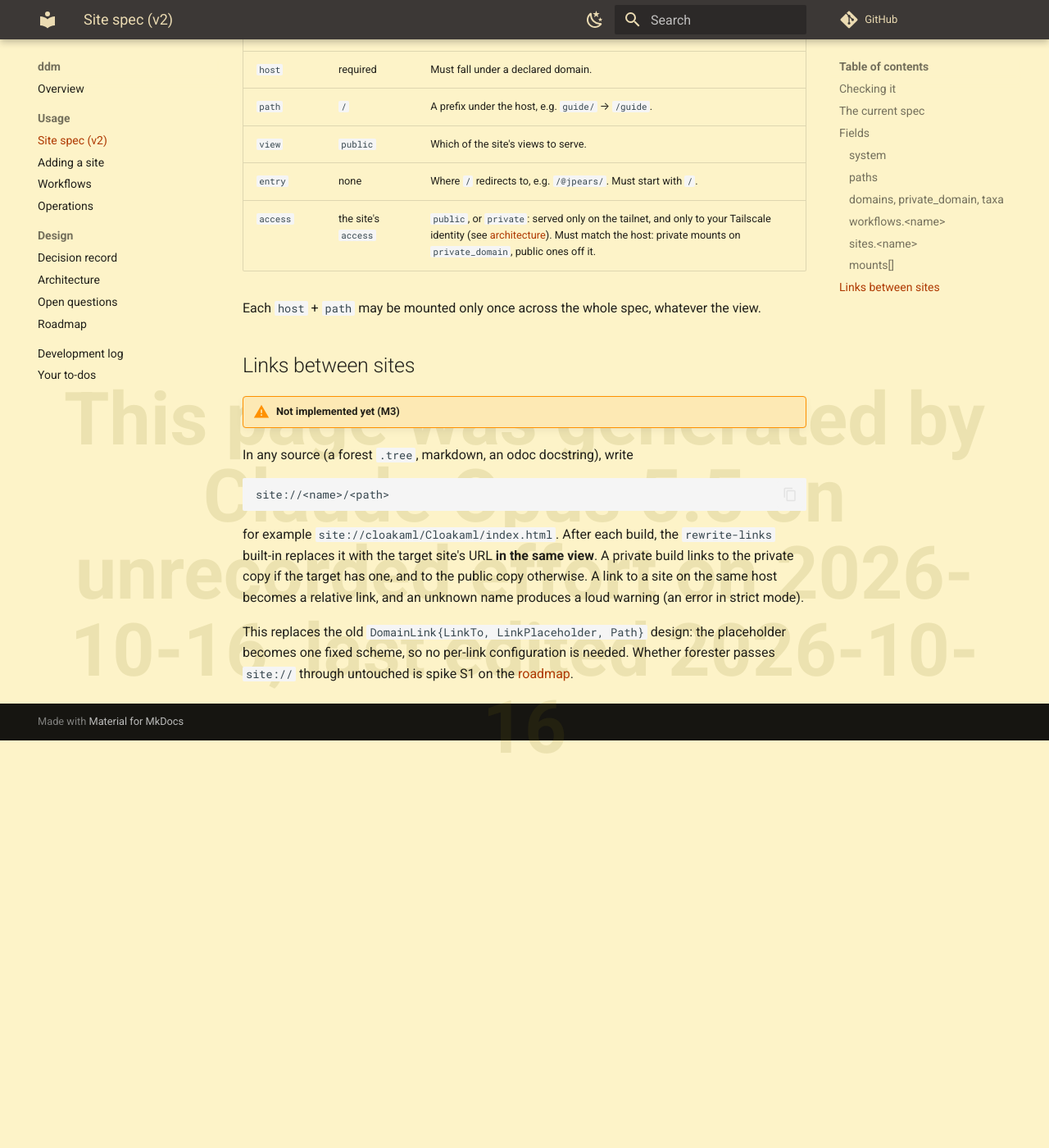
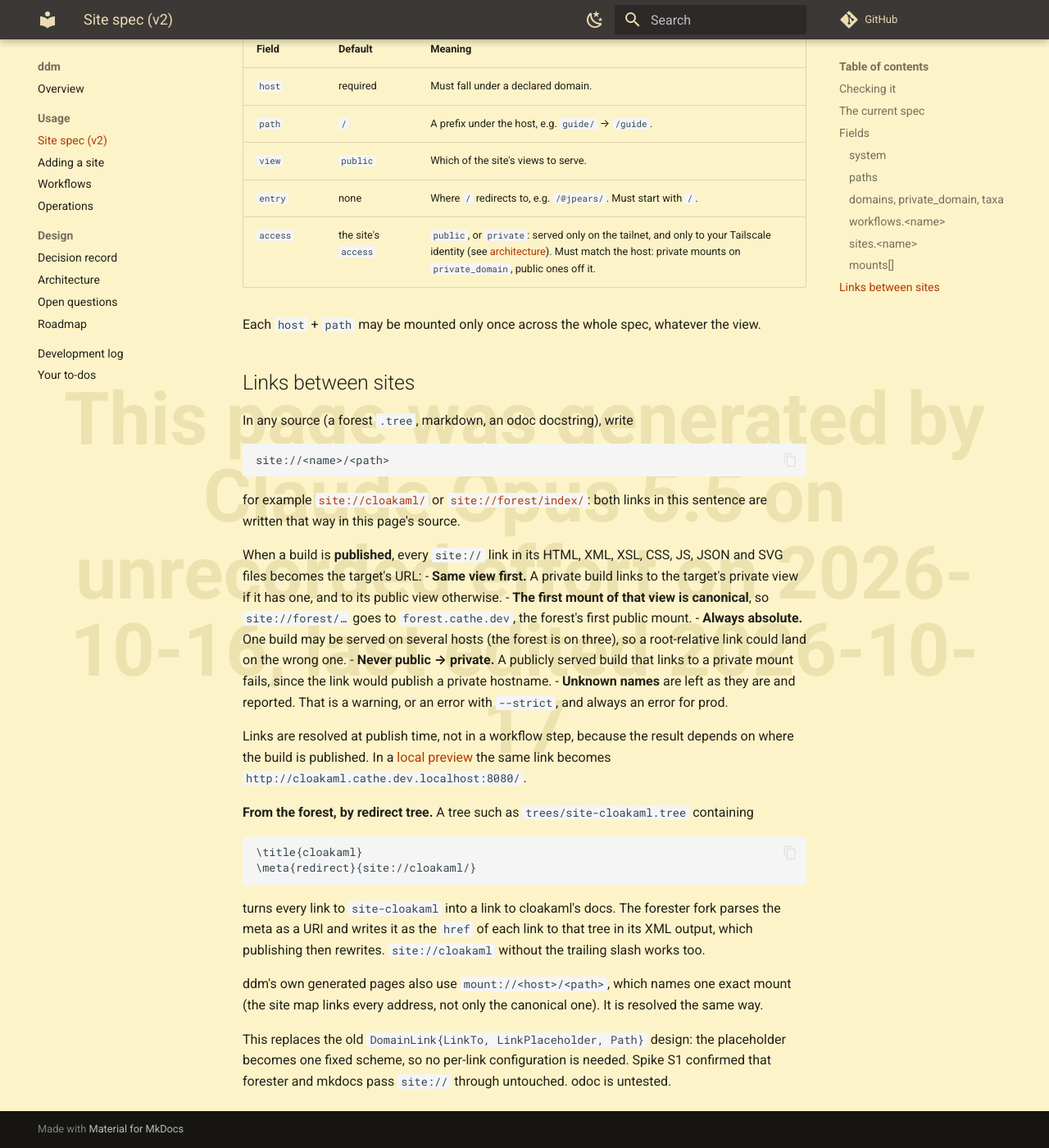
Before and after one commit to thecathe/webserver, an MkDocs documentation site: the page built from docs/usage/spec.md, in a window 1280 px wide and 1400 px high, scrolled down 5808 px. Shown: the whole window at 82% size. Built offline with MkDocs 1.6.1 and Material for MkDocs 9.7.7, drawn with Linux system fonts in a browser that asks for light colours; comment, search, counter and statistics services are not loaded; before the commit the page ends 6711 px from its top, so only the background shows below that; some of the changed text lies outside the part shown.

Commit message:
docs: publish, preview, the Caddyfile and site:// links (M3a)
Co-Authored-By: Claude Opus 5.5 <noreply@anthropic.com>

````diff
--- a/docs/usage/operations.md
+++ b/docs/usage/operations.md
@@ -19,20 +19,71 @@ everything is either in a git repo or generated from one.
 The `deploy-dots` Action is gone, so pushing to `main` no longer touches the droplet. Its GitHub secrets
 (`WEBSERVER_*`) are still set in the repo settings. They are harmless, but can be deleted.
 
-## Available now (M1, M2)
+## Available now (M1–M3a)
 
 From the repo root:
 
 ```sh
-nix develop -c bin/ddm check                  # validate the spec; one-line summary
-nix develop -c bin/ddm sites                  # table of every mount
-nix develop -c bin/ddm build <site> [--view v] # build locally into .ddm/out/<site>/<view>/<commit>/
-nix develop -c go -C ddm test ./...           # all tests, including sites.yaml itself
+nix develop -c bin/ddm check                    # validate the spec; one-line summary
+nix develop -c bin/ddm sites                    # table of every mount
+nix develop -c bin/ddm build <site> [--view v]  # build into .ddm/out/<site>/<view>/<commit>/
+nix develop -c bin/ddm publish <site> [--view v] [--target prod|preview]
+nix develop -c bin/ddm caddyfile [--target preview]   # print the generated Caddyfile
+nix develop -c bin/ddm preview [site ...]       # build, publish and serve everything locally
+nix develop -c go -C ddm test ./...             # all tests, including sites.yaml itself
 ```
 
 Run `check` before committing a change to `sites.yaml`, and `build` before relying on a new site or workflow.
-`bin/ddm` compiles ddm from source and runs it, so it always matches the checkout. `ddm build -h` lists the build
-flags; [workflows](workflows.md#trying-one) has examples.
+`bin/ddm` compiles ddm from source and runs it, so it always matches the checkout. Every command takes `-h`;
+[workflows](workflows.md#trying-one) has build examples.
+
+### Local preview
+
+`ddm preview` builds every mounted view of every site (or just the sites named), publishes them into `.ddm/www`
+exactly as the server will lay them out, and serves them with Caddy. Every host gets a local name:
+
+```text
+https://forest.cathe.dev/   →   http://forest.cathe.dev.localhost:8080/
+https://the.cathe.dev/sites/ →  http://the.cathe.dev.localhost:8080/sites/
+```
+
+Browsers send `*.localhost` to your own machine, so no DNS or `/etc/hosts` changes are needed. Caddy listens on
+localhost only. `site://` links are resolved to these preview addresses.
+
+- A site that fails to build is reported and skipped; the rest are still served.
+- `--serve-only` serves what was last published, without building (builds take minutes; serving is instant).
+- `--no-serve` builds and publishes only.
+- `--src ddm=.@my-branch` builds a site from a local repo and branch (committed state only). This site, for
+  example, is only on GitHub once `main` is pushed.
+- **Private mounts are served without the tailnet check**: the preview is for looking, not for access control.
+  The forest's public view also includes the profiles that keep it unpublished (D25), so a preview is for you only.
+
+### Publishing
+
+`ddm publish` builds one view and publishes it:
+
+```text
+<www>/<view>/<site>/<UTC time>-<commit>/   one directory per publish
+<www>/<view>/<site>/current                symlink to the live one
+```
+
+`current` is swapped with an atomic rename, so a reader never sees a half-copied site. The newest three publishes
+are kept. Rolling back by hand means pointing `current` at an older directory (`ln -sfn <dir> current.tmp && mv -T
+current.tmp current`); `ddm rollback` will do this (M6).
+
+`--target prod` writes to the spec's `paths.www` (`/var/www`), with `https://` links, and fails on any unresolved
+`site://` link. On your machine `/var/www` won't be writable; that target is for the server.
+
+### The Caddyfile
+
+`ddm caddyfile` prints the production config generated from the mounts. Check it with Caddy itself:
+
+```sh
+nix develop -c sh -c 'bin/ddm caddyfile | caddy adapt --adapter caddyfile --config /dev/stdin >/dev/null'
+```
+
+The devShell's Caddy includes the Cloudflare DNS plugin that the config needs, the same build the server will
+run. [Architecture](../design/architecture.md#caddy) explains what each part does.
 
 ## Planned (once ddm runs, roadmap M6)
 
--- a/docs/usage/spec.md
+++ b/docs/usage/spec.md
@@ -4,14 +4,15 @@ generated:
   model: Opus 5.5
   effort: unrecorded
   date: 2026-10-16
-  edited: 2026-10-16
+  edited: 2026-10-17
 ---
 
 # Site spec (v2)
 
-!!! info "Status: validated and buildable, not yet published"
-    `sites.yaml` is loaded and validated by `ddm check` (roadmap M1, `ddm/internal/spec`). `bin/ddm build` builds any site locally (M2).
-    Nothing is published until M3. Names may still change; see [open questions](../design/open-questions.md#spec-naming).
+!!! info "Status: validated, buildable and publishable locally"
+    `sites.yaml` is loaded and validated by `ddm check` (M1). `bin/ddm build` builds any site (M2), and
+    `bin/ddm preview` publishes and serves them locally (M3a). Nothing is live until the server exists (M5–M7).
+    Names may still change; see [open questions](../design/open-questions.md#spec-naming).
 
 The spec has seven top-level parts:
 - **system**: where the server's own config comes from;
@@ -122,19 +123,46 @@ Each `host` + `path` may be mounted only once across the whole spec, whatever th
 
 ## Links between sites
 
-!!! warning "Not implemented yet (M3)"
-
 In any source (a forest `.tree`, markdown, an odoc docstring), write
 
 ```text
 site://<name>/<path>
 ```
 
-for example `site://cloakaml/Cloakaml/index.html`. After each build, the `rewrite-links` built-in replaces it with
-the target site's URL **in the same view**. A private build links to the private copy if the target has one, and to
-the public copy otherwise. A link to a site on the same host becomes a relative link, and an unknown name produces a
-loud warning (an error in strict mode).
+for example [`site://cloakaml/`](site://cloakaml/) or [`site://forest/index/`](site://forest/index/): both links
+in this sentence are written that way in this page's source.
+
+When a build is **published**, every `site://` link in its HTML, XML, XSL, CSS, JS, JSON and SVG files becomes the
+target's URL:
+- **Same view first.** A private build links to the target's private view if it has one, and to its public view
+  otherwise.
+- **The first mount of that view is canonical**, so `site://forest/…` goes to `forest.cathe.dev`, the forest's first
+  public mount.
+- **Always absolute.** One build may be served on several hosts (the forest is on three), so a root-relative link
+  could land on the wrong one.
+- **Never public → private.** A publicly served build that links to a private mount fails, since the link would
+  publish a private hostname.
+- **Unknown names** are left as they are and reported. That is a warning, or an error with `--strict`, and always
+  an error for prod.
+
+Links are resolved at publish time, not in a workflow step, because the result depends on where the build is
+published. In a [local preview](operations.md#local-preview) the same link becomes
+`http://cloakaml.cathe.dev.localhost:8080/`.
+
+**From the forest, by redirect tree.** A tree such as `trees/site-cloakaml.tree` containing
+
+```text
+\title{cloakaml}
+\meta{redirect}{site://cloakaml/}
+```
+
+turns every link to `site-cloakaml` into a link to cloakaml's docs. The forester fork parses the meta as a URI and
+writes it as the `href` of each link to that tree in its XML output, which publishing then rewrites. `site://cloakaml`
+without the trailing slash works too.
+
+ddm's own generated pages also use `mount://<host>/<path>`, which names one exact mount (the site map links every
+address, not only the canonical one). It is resolved the same way.
 
 This replaces the old `DomainLink{LinkTo, LinkPlaceholder, Path}` design: the placeholder becomes one fixed scheme,
-so no per-link configuration is needed. Whether forester passes `site://` through untouched is spike S1 on the
-[roadmap](../design/roadmap.md#spikes).
+so no per-link configuration is needed. Spike S1 confirmed that forester and mkdocs pass `site://` through
+untouched. odoc is untested.
--- a/docs/usage/workflows.md
+++ b/docs/usage/workflows.md
@@ -4,14 +4,14 @@ generated:
   model: Opus 5.5
   effort: unrecorded
   date: 2026-10-16
-  edited: 2026-10-16
+  edited: 2026-10-17
 ---
 
 # Workflows
 
-!!! info "Status: implemented (M2), not yet published"
-    `ddm build` runs any workflow locally. Publishing the result is M3. The `rewrite-links` and `site-directory`
-    built-ins are registered but report "not implemented yet".
+!!! info "Status: implemented (M2, M3a); published locally, not yet live"
+    `ddm build` runs any workflow; `ddm publish` and `ddm preview` publish the result (see
+    [operations](operations.md)). Nothing is live on the internet until the server exists (M5–M7).
 
 A workflow is a **named, reusable list of steps** that turns a checkout into a directory of static files. Sites refer
 to workflows by name and override their `params`.
@@ -67,9 +67,12 @@ Commands also see `DDM_SITE`, `DDM_VIEW`, `DDM_OUT`, `DDM_REPO` and `DDM_SYSTEM`
 | Built-in | Status | Purpose |
 |---|---|---|
 | `mkdocs-config` | works | Writes a minimal `mkdocs.yml` if the repo has none. Params: `input_dir` (docs_dir, default `docs`; mkdocs can't use the repo root), `theme` (default `material`), `site_name` (default: the site name). |
-| `rewrite-links` | M3 | Resolves `site://name/path` links. |
-| `site-directory` | M3 | Generates the `docs.cathe.dev` directory from the spec. |
+| `site-directory` | works (M3a) | Generates pages from the spec. Param `page`: `directory` (default) lists every indexed, publicly mounted site by taxon (`docs.cathe.dev`); `map` lists **every** mount of every site, grouped by host, each with a public/private badge (the private site map at `the.cathe.dev/sites/`). Both write the shared `404.html`. |
 | `md-ssg` | later | A small static-site generator built in Go, for plain markdown repos. |
+
+`site://` links are not a workflow step: they are resolved when a build is **published**, because what a link
+becomes depends on where it is published (the server, or a local preview). See
+[links between sites](spec.md#links-between-sites).
 
 There is no forest-specific built-in. The forest's own `build-forest --strict-private` already fails a build in
 which a visible tree links to a hidden one, so ddm knows nothing about forester.
@@ -95,9 +98,12 @@ later builds reuse it.
 | `forester` | `build-forest {{config}}` (`--strict-private` unless private) → `output/` | `forest`, about 10 s |
 | `mkdocs` | `mkdocs-config` → `mkdocs build -d {{out}}` | `indimo` (no mkdocs.yml, so one is generated), `ddm` (this site) |
 | `odoc` | `dune build @doc` → `_build/default/_doc/_html` | `cloakaml` (`docs` branch) |
-| `ocaml-notebook` | `generate_docs.py` over `{{ml_dir}}/**/*.ml` → `docs/` (plus a default `index.md`) → `use: mkdocs` | `thecathe/demos` with `ml_dir: ocaml` (not in the spec) |
+| `ocaml-notebook` | `generate_docs.py` over `{{ml_dir}}/**/*.ml` → `docs/` (plus a default `index.md`) → `use: mkdocs` | `demos` (`ml_dir: ocaml`) |
 | `static` | `output: {{input_dir}}` | none yet |
-| `site-directory` | `builtin: site-directory` | M3 |
+| `site-directory` | `builtin: site-directory` (`page: directory` or `map`) | `docs`, both views |
+
+`forester` is `root_only: true`: forest output links are root-absolute, so the spec rejects mounting a forest under a
+path prefix.
 
 ## Porting a GitHub Actions workflow
 
@@ -109,12 +115,12 @@ The workflows in `_example_yamls/` are what these replace. The general mapping:
 | Toolchain setup (`ocaml/setup-ocaml`, `actions/setup-python`) | the workflow's `env`; Nix provides it once, not per build |
 | Project dependency install (`opam install . --deps-only`, `pip install …`) | the devShell (the repo's own, or one in this repo) |
 | The build command (`dune build @doc`, `mkdocs build`, `python generate_docs.py`) | a `run:` step |
-| "Create subdomain dir" plus the empty-variable guard before `rm -rf` | ddm's publish step (M3): versioned directories and a symlink swap, so nothing is ever `rm -rf`'d in place |
+| "Create subdomain dir" plus the empty-variable guard before `rm -rf` | ddm's publish step: versioned directories and a symlink swap, so nothing is ever `rm -rf`'d in place |
 | `scp` to the server | gone: build and publish happen on the same machine |
 | Deriving the subdomain from the repo name (stripping `-docs`, …) | gone: the mount states the host explicitly |
 
 | Example | Became |
 |---|---|
-| `cloakaml-deploy-docs.yml` | `odoc`. Its abandoned "Fix links" `sed` step is what `site://` links + `rewrite-links` solve properly. |
+| `cloakaml-deploy-docs.yml` | `odoc`. Its abandoned "Fix links" `sed` step is what `site://` links, resolved at publish time, solve properly. |
 | `demos-deploy-docs-md.yml` | `mkdocs`. It used theme `shadcn`, which isn't in nixpkgs; material is the default. |
 | `demos-deploy-docs.yml` + `generate_docs.py` | `ocaml-notebook`; the script now lives in `scripts/`. |
````
Also changed, not shown: other parts of docs/usage/operations.md (+1 -1 lines).
